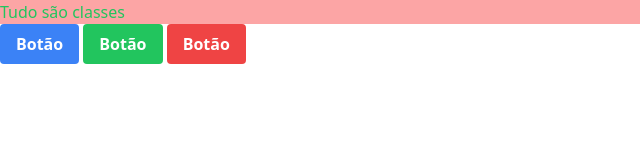
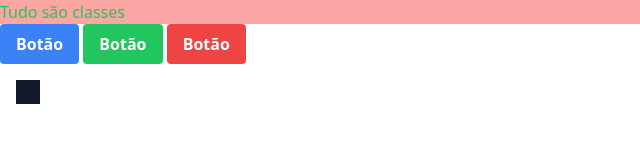
Before and after one commit to AdsonTanajura/tailwind, a website: page 02_conceito_fundamentais/src/index.html in a window 1280 px wide. Shown: the full height of the page, 0-640 px from the left. Drawn offline with Linux system fonts and the light colour scheme.

Commit message:
Prioridade a dispositivo móveis

```diff
--- a/02_conceito_fundamentais/src/index.html
+++ b/02_conceito_fundamentais/src/index.html
@@ -11,5 +11,9 @@
     <button class="bg-blue-500 hover:bg-blue-700 text-white font-bold py-2 px-4 rounded">Botão</button>
     <button class="bg-green-500 hover:bg-green-700 text-white font-bold py-2 px-4 rounded">Botão</button>
     <button class="bg-red-500 hover:bg-red-700 text-white font-bold py-2 px-4 rounded">Botão</button>
+
+    <div class="w-4 md:w-6 lg:w10 h-4 md:h-6 lg:h10 m-4 bg-green-400 md:bg-blue-400 lg:bg-red-400 xl:bg-gray-900">
+
+    </div>
 </body>
 </html>
```
Also changed, not shown: 02_conceito_fundamentais/src/dist/output.css.
